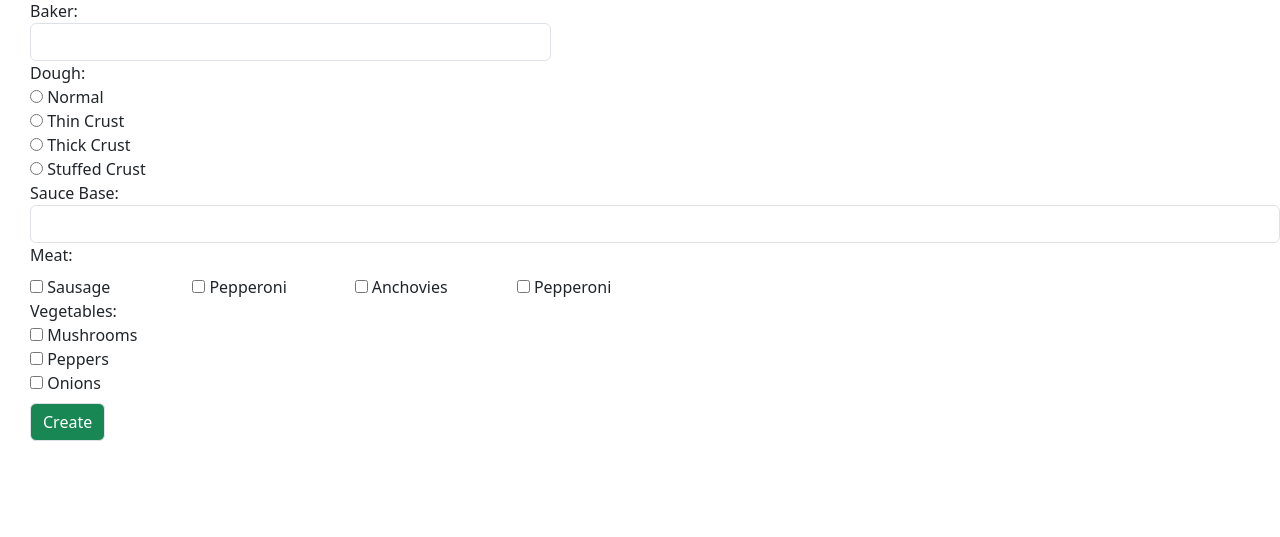
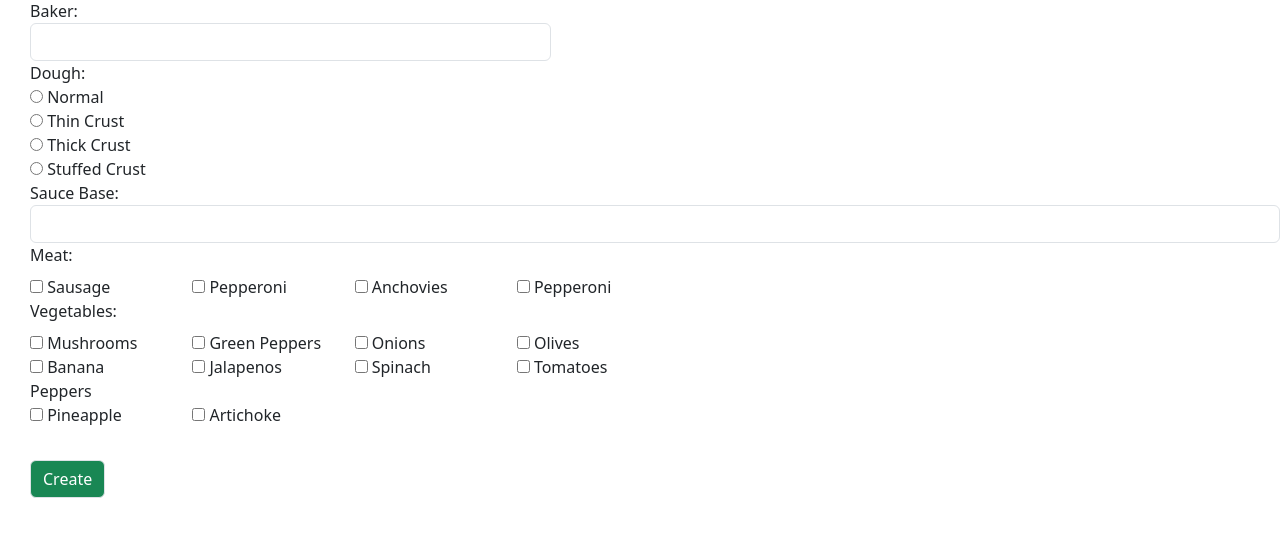
Before and after one commit to TristanT8/pizzaPlanet, a Flask app: page /new/pizza in a window 1280 px wide. Shown: the part 145-682 px from the top of the page. Run offline with Flask 3, Linux system fonts and the light colour scheme; the visitor is signed in with stand-in values (Sample User, id 1).

Commit message:
Adjusted HTML files

```diff
--- a/pizza_planet/flask_app/templates/new_pizza.html
+++ b/pizza_planet/flask_app/templates/new_pizza.html
@@ -9,6 +9,7 @@
         .margin {
             margin-left: 30px;
             margin-top: 25px;
+            margin-bottom: 25px;
         }
     </style>
     <title>Create Pizza</title>
@@ -66,12 +67,42 @@
                     </div>
                 </div>
 
-                <div>
-                    <label>Vegetables:</label><br>
-                    <input type="checkbox" name="vegetables" value="Mushrooms"> Mushrooms<br>
-                    <input type="checkbox" name="vegetables" value="Peppers"> Peppers<br>
-                    <input type="checkbox" name="vegetables" value="Onions"> Onions<br>
+                <div class="col-md-6">
+                    <label for="vegetables" class="form-label">Vegetables:</label><br>
+                    <div class="row">
+                        <div class="col-md-3">
+                            <input type="checkbox" name="vegetables" value="mushrooms"> Mushrooms
+                        </div>
+                        <div class="col-md-3">
+                            <input type="checkbox" name="vegetables" value="green_peppers"> Green Peppers
+                        </div>
+                        <div class="col-md-3">
+                            <input type="checkbox" name="vegetables" value="onions"> Onions
+                        </div>
+                        <div class="col-md-3">
+                            <input type="checkbox" name="vegetables" value="olives"> Olives
+                        </div>
+                        <div class="col-md-3">
+                            <input type="checkbox" name="vegetables" value="banana_peppers"> Banana Peppers
+                        </div>
+                        <div class="col-md-3">
+                            <input type="checkbox" name="vegetables" value="jalapenos"> Jalapenos
+                        </div>
+                        <div class="col-md-3">
+                            <input type="checkbox" name="vegetables" value="spinach"> Spinach
+                        </div>
+                        <div class="col-md-3">
+                            <input type="checkbox" name="vegetables" value="tomoatoes"> Tomatoes
+                        </div>
+                        <div class="col-md-3">
+                            <input type="checkbox" name="vegetables" value="pineapple"> Pineapple
+                        </div>
+                        <div class="col-md-3">
+                            <input type="checkbox" name="vegetables" value="artichoke"> Artichoke
+                        </div>
+                    </div>
                 </div>
+
             </div>
             <button type="submit" class="btn btn-success mt-2 border border-1 margin">Create</button>
         </form>
```
